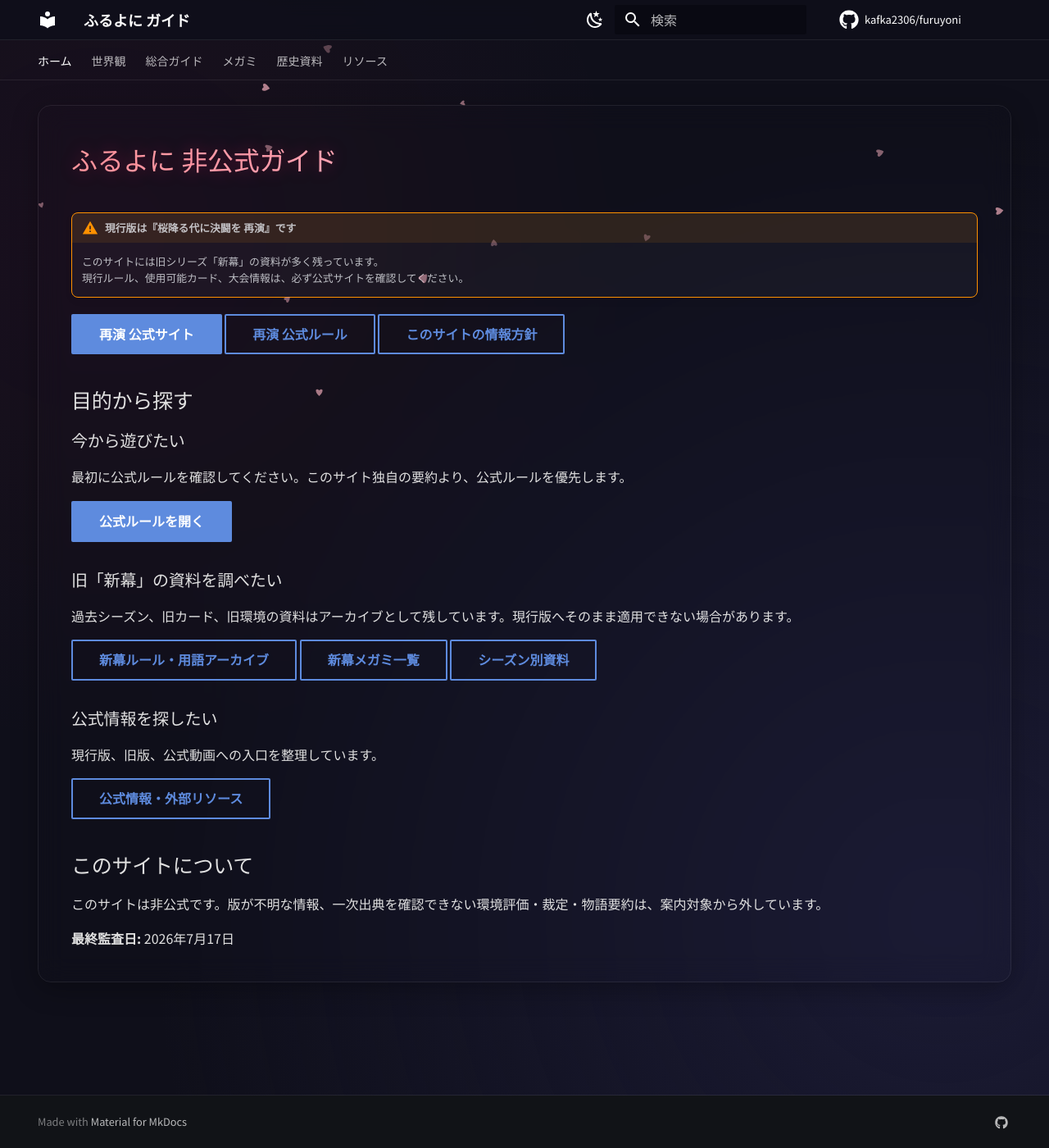
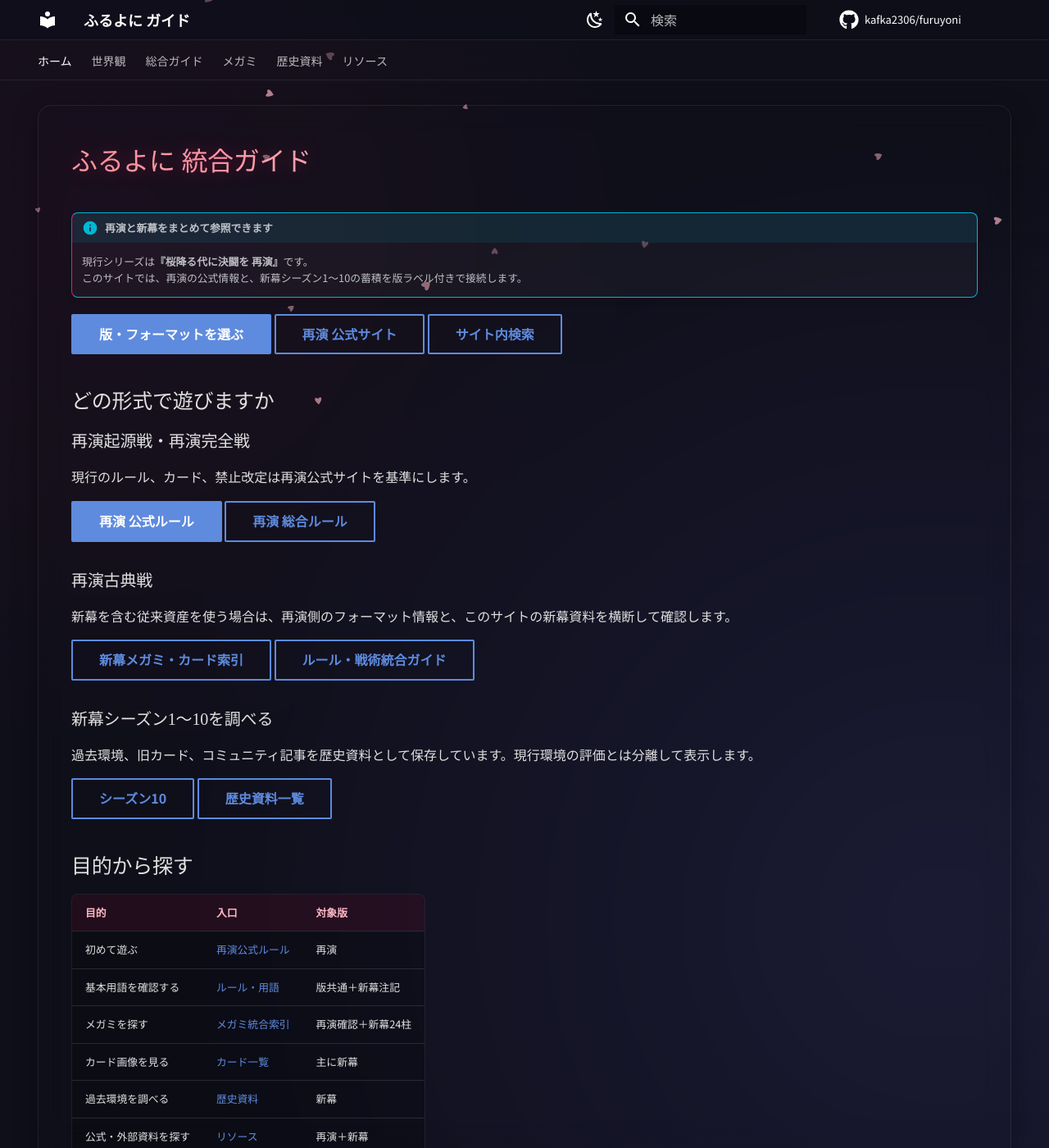
Before and after one commit to KAFKA2306/furuyoni, an MkDocs documentation site: the page built from docs/index.md, in a window 1280 px wide and 1400 px high. Shown: the whole window at 82% size. Built offline with MkDocs 1.6.1 and Material for MkDocs 9.7.7, drawn with Linux system fonts in a browser that asks for light colours; comment, search, counter and statistics services are not loaded; some of the changed text lies outside the part shown.

Commit message:
fix: turn home into cross-edition format hub

```diff
--- a/docs/index.md
+++ b/docs/index.md
@@ -4,40 +4,55 @@ hide:
   - toc
 ---
 
-# ふるよに 非公式ガイド
+# ふるよに 統合ガイド
 
-!!! warning "現行版は『桜降る代に決闘を 再演』です"
-    このサイトには旧シリーズ「新幕」の資料が多く残っています。
-    現行ルール、使用可能カード、大会情報は、必ず公式サイトを確認してください。
+!!! info "再演と新幕をまとめて参照できます"
+    現行シリーズは**『桜降る代に決闘を 再演』**です。
+    このサイトでは、再演の公式情報と、新幕シーズン1〜10の蓄積を版ラベル付きで接続します。
 
-[再演 公式サイト](https://furuyoni.sekiseiro.com/re/){ .md-button .md-button--primary }
-[再演 公式ルール](https://furuyoni.sekiseiro.com/re/rules/){ .md-button }
-[このサイトの情報方針](status.md){ .md-button }
+[版・フォーマットを選ぶ](status.md){ .md-button .md-button--primary }
+[再演 公式サイト](https://furuyoni.sekiseiro.com/re/){ .md-button }
+[サイト内検索](#){ .md-button }
+
+## どの形式で遊びますか
+
+### 再演起源戦・再演完全戦
+
+現行のルール、カード、禁止改定は再演公式サイトを基準にします。
+
+[再演 公式ルール](https://furuyoni.sekiseiro.com/re/rules/){ .md-button .md-button--primary }
+[再演 総合ルール](https://furuyoni.sekiseiro.com/re/rules/comprehensive-rule/){ .md-button }
+
+### 再演古典戦
+
+新幕を含む従来資産を使う場合は、再演側のフォーマット情報と、このサイトの新幕資料を横断して確認します。
+
+[新幕メガミ・カード索引](megami/index.md){ .md-button }
+[ルール・戦術統合ガイド](rules.md){ .md-button }
+
+### 新幕シーズン1〜10を調べる
+
+過去環境、旧カード、コミュニティ記事を歴史資料として保存しています。現行環境の評価とは分離して表示します。
+
+[シーズン10](history/season10.md){ .md-button }
+[歴史資料一覧](status.md#まず遊ぶフォーマットを選ぶ){ .md-button }
 
 ## 目的から探す
 
-### 今から遊びたい
+| 目的 | 入口 | 対象版 |
+| --- | --- | --- |
+| 初めて遊ぶ | [再演公式ルール](https://furuyoni.sekiseiro.com/re/rules/) | 再演 |
+| 基本用語を確認する | [ルール・用語](rules.md) | 版共通＋新幕注記 |
+| メガミを探す | [メガミ統合索引](megami/index.md) | 再演確認＋新幕24柱 |
+| カード画像を見る | [カード一覧](megami/cards.md) | 主に新幕 |
+| 過去環境を調べる | [歴史資料](history/season10.md) | 新幕 |
+| 公式・外部資料を探す | [リソース](resources.md) | 再演＋新幕 |
+| 世界観を調べる | [世界観資料](lore.md) | 出典区分付き |
 
-最初に公式ルールを確認してください。このサイト独自の要約より、公式ルールを優先します。
+## 情報の読み方
 
-[公式ルールを開く](https://furuyoni.sekiseiro.com/re/rules/){ .md-button .md-button--primary }
+同じメガミ名・カード名でも、再演と新幕でカード内容や使用可能範囲が異なる場合があります。ページ上の版表示と、公式カード情報を確認してください。
 
-### 旧「新幕」の資料を調べたい
-
-過去シーズン、旧カード、旧環境の資料はアーカイブとして残しています。現行版へそのまま適用できない場合があります。
-
-[新幕ルール・用語アーカイブ](rules.md){ .md-button }
-[新幕メガミ一覧](megami/index.md){ .md-button }
-[シーズン別資料](history/season10.md){ .md-button }
-
-### 公式情報を探したい
-
-現行版、旧版、公式動画への入口を整理しています。
-
-[公式情報・外部リソース](resources.md){ .md-button }
-
-## このサイトについて
-
-このサイトは非公式です。版が不明な情報、一次出典を確認できない環境評価・裁定・物語要約は、案内対象から外しています。
+このサイトは非公式です。正確な裁定、使用可能カード、大会情報は公式案内を優先します。
 
 **最終監査日:** 2026年7月17日
```
